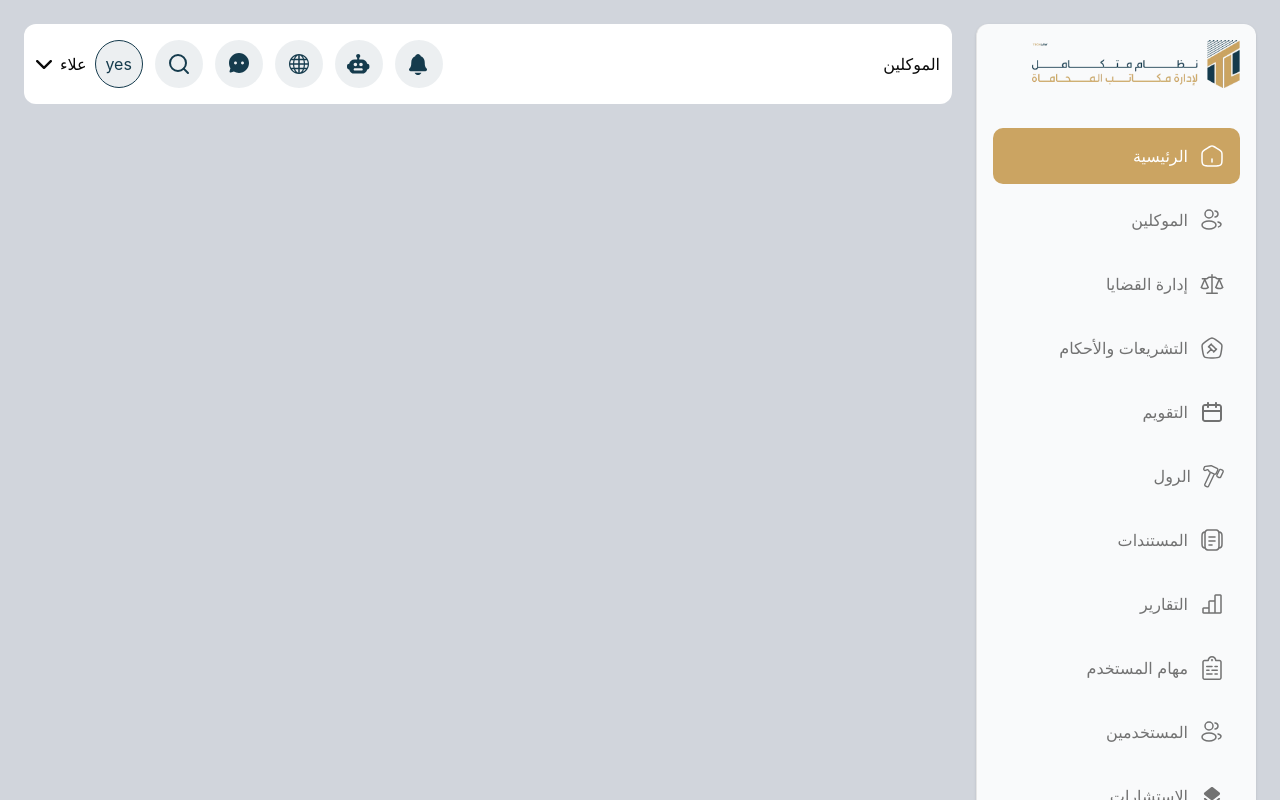
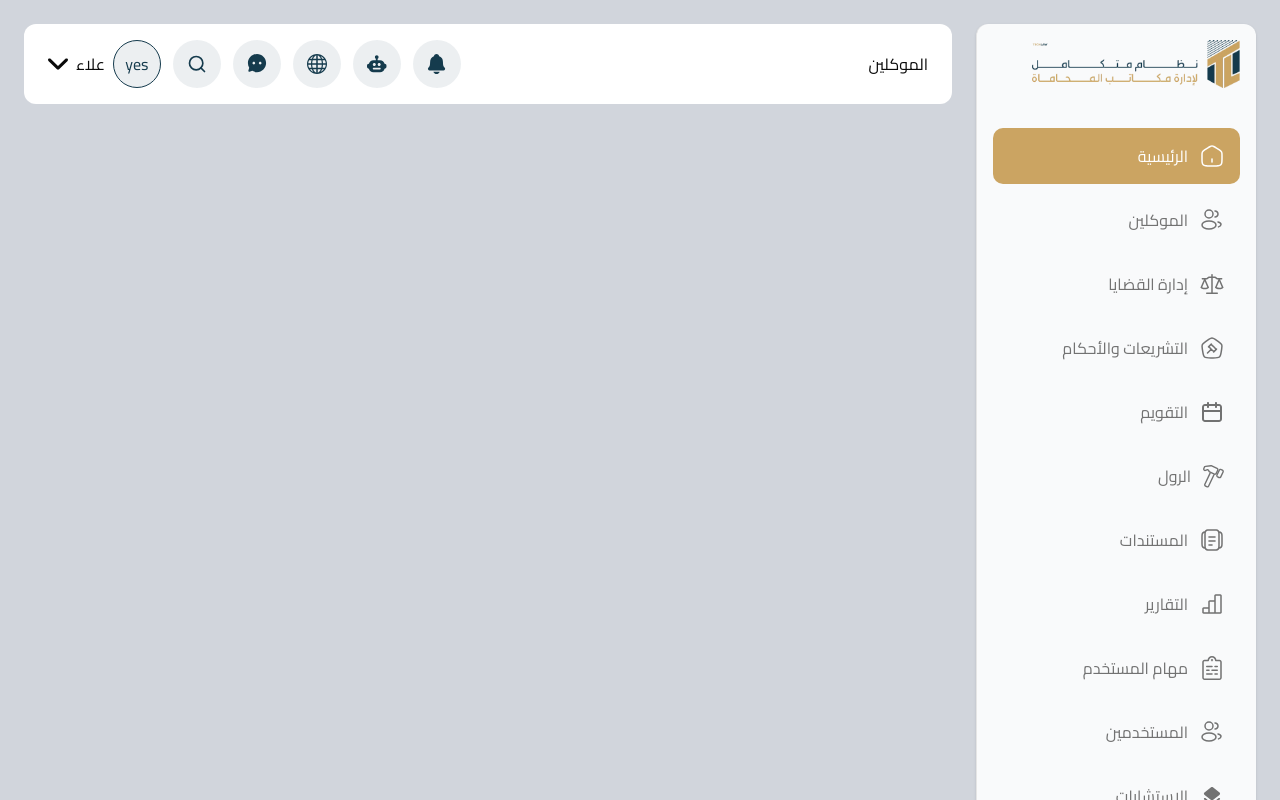
Before and after one commit to aWalid2/lawyer-front, a React (Vite) app: page /dashboard in a window 1280 px wide. Shown: the top 800 px of the page. Built offline with nearby package versions, Linux system fonts and the light colour scheme.

Commit message:
create some fixes

```diff
--- a/src/components/shared/Header/components/NavbarHeader.tsx
+++ b/src/components/shared/Header/components/NavbarHeader.tsx
@@ -16,58 +16,58 @@ import { CheveronDownIcon } from "../../icons/CheveronDown";
 
 export default function NavbarHeader() {
   return (
-    <header className="w-full bg-white rounded-0  md:rounded-[12px] px-3    ">
+    <header className="w-full bg-white rounded-0  md:rounded-[12px] px-6    ">
       <div className="h-20 flex justify-between   ">
         {/* Desktop Navigation */}
 
-        <div className="flex items-center justify-between w-full  ">
+        <div className="flex flex-wrap items-center justify-between w-full  ">
           <h1>الموكلين</h1>
-          <div className="hidden md:flex gap-3">
+          <div className=" flex gap-3">
             <Link
               to={"notifications"}
-              className="text-secondary h-12 w-12 bg-secondary/8 flex justify-center items-center rounded-full hover:bg-secondary  hover:text-white transition"
+              className="text-secondary h-6 w-6 sm:h-12 sm:w-12 bg-secondary/8 flex justify-center items-center rounded-full hover:bg-secondary  hover:text-white transition"
             >
-              <AlertIcon />
+              <AlertIcon className="h-3 w-3 sm:h-5 sm:w-5" />
             </Link>
             <Link
               to={"notifications"}
-              className="text-secondary h-12 w-12 bg-secondary/8 flex justify-center items-center rounded-full hover:bg-secondary  hover:text-white transition"
+              className="text-secondary h-6 w-6 sm:h-12 sm:w-12 bg-secondary/8 flex justify-center items-center rounded-full hover:bg-secondary  hover:text-white transition"
             >
-              <ChatBotIcon />
+              <ChatBotIcon className="h-3 w-3 sm:h-5 sm:w-5" />
             </Link>
             <Link
               to={"notifications"}
-              className="text-secondary h-12 w-12 bg-secondary/8 flex justify-center items-center rounded-full hover:bg-secondary  hover:text-white transition"
+              className="text-secondary h-6 w-6 sm:h-12 sm:w-12 bg-secondary/8 flex justify-center items-center rounded-full hover:bg-secondary  hover:text-white transition"
             >
-              <LangIcon />
+              <LangIcon className="h-3 w-3 sm:h-5 sm:w-5" />
             </Link>
             <Link
               to={"notifications"}
-              className="text-secondary h-12 w-12 bg-secondary/8 flex justify-center items-center rounded-full hover:bg-secondary  hover:text-white transition"
+              className="text-secondary h-6 w-6 sm:h-12 sm:w-12 bg-secondary/8 flex justify-center items-center rounded-full hover:bg-secondary  hover:text-white transition"
             >
-              <MessagesIcon />
+              <MessagesIcon className="h-3 w-3 sm:h-5 sm:w-5" />
             </Link>
             <Link
               to={"notifications"}
-              className="text-secondary h-12 w-12 bg-secondary/8 flex justify-center items-center rounded-full hover:bg-secondary  hover:text-white transition"
+              className="text-secondary h-6 w-6 sm:h-12 sm:w-12 bg-secondary/8 flex justify-center items-center rounded-full hover:bg-secondary  hover:text-white transition"
             >
-              <SearchIcon />
+              <SearchIcon className="h-3 w-3 sm:h-5 sm:w-5" />
             </Link>
 
             <Link to={"profile"} className="flex items-center gap-2 ">
-              <div className="text-secondary h-12 w-12 bg-secondary/8 flex justify-center items-center rounded-full  overflow-hidden border border-secondary">
+              <div className="text-secondary h-6 w-6 sm:h-12 sm:w-12 bg-secondary/8 flex justify-center items-center rounded-full  overflow-hidden border border-secondary">
                 yes
               </div>
               <p> علاء</p>
 
-              <CheveronDownIcon />
+              <CheveronDownIcon className="h-3 w-3 sm:h-5 sm:w-5" />
             </Link>
           </div>
         </div>
         {/* Left Section (Login + Mobile Menu) */}
         <div className="flex items-center gap-4">
           {/* Mobile Menu */}
-          <Sheet>
+          {/* <Sheet>
             <SheetTrigger asChild>
               <button className="md:hidden">
                 <Menu className="w-6 h-6 text-gray-700" />
@@ -123,7 +123,7 @@ export default function NavbarHeader() {
                 </Link>
               </div>
             </SheetContent>
-          </Sheet>
+          </Sheet> */}
         </div>
       </div>
     </header>
--- /dev/null
+++ b/src/components/shared/icons/View.tsx
@@ -0,0 +1,37 @@
+import type { SVGProps } from "react";
+
+export const ViewIcon = (Props: SVGProps<SVGSVGElement>) => {
+  return (
+    <svg
+      width={18}
+      height={15}
+      viewBox="0 0 18 15"
+      fill="none"
+      xmlns="http://www.w3.org/2000/svg"
+      {...Props}
+    >
+      <g opacity="0.5">
+        <path
+          d="M0.750501 4.12668C0.750501 4.12647 0.750334 4.1263 0.750129 4.1263C0.551216 4.1262 0.360476 4.04715 0.219817 3.90649C0.0790692 3.76574 0 3.57485 0 3.3758V2.25077C0.000586694 1.6542 0.237826 1.08224 0.659664 0.660397C1.0815 0.238558 1.65347 0.00131912 2.25004 0.000732422H3.37507C3.57412 0.000732422 3.76501 0.0798016 3.90575 0.220549C4.0465 0.361297 4.12557 0.552187 4.12557 0.751234C4.12557 0.950281 4.0465 1.14118 3.90575 1.28193C3.76501 1.42268 3.57412 1.50175 3.37507 1.50175H2.25004C2.05105 1.50194 1.86027 1.58107 1.71957 1.72178C1.57886 1.86248 1.49973 2.05327 1.49954 2.25226V3.37801C1.49954 3.47638 1.48016 3.57378 1.44251 3.66466C1.40487 3.75553 1.3497 3.8381 1.28015 3.90766C1.2106 3.97721 1.12802 4.03238 1.03715 4.07002C0.946385 4.10762 0.849111 4.127 0.750873 4.12705C0.750668 4.12705 0.750501 4.12688 0.750501 4.12668Z"
+          fill="currentColor"
+        />
+        <path
+          d="M17.2516 4.12779C17.0525 4.12779 16.8616 4.04872 16.7209 3.90797C16.5801 3.76723 16.5011 3.57634 16.5011 3.37729V2.25153C16.5009 2.05254 16.4217 1.86176 16.281 1.72106C16.1403 1.58035 15.9495 1.50121 15.7505 1.50101H14.6255C14.4265 1.50101 14.2356 1.42194 14.0948 1.2812C13.9541 1.14045 13.875 0.94956 13.875 0.750513C13.875 0.551466 13.9541 0.360564 14.0948 0.219817C14.2356 0.0790692 14.4265 0 14.6255 0H15.7505C16.3471 0.000586694 16.9191 0.237837 17.3409 0.659676C17.7628 1.08151 18 1.65348 18.0006 2.25005V3.37507C18.001 3.47372 17.9819 3.57147 17.9444 3.66273C17.907 3.75399 17.8519 3.83697 17.7823 3.90689C17.7127 3.97682 17.63 4.03232 17.5389 4.07023C17.4479 4.10814 17.3502 4.1277 17.2516 4.12779Z"
+          fill="currentColor"
+        />
+        <path
+          d="M3.37507 15.002H2.25004C1.65347 15.0014 1.0815 14.7642 0.659664 14.3424C0.237826 13.9205 0.000586694 13.3486 0 12.752V11.627C0 11.4279 0.0790692 11.237 0.219817 11.0963C0.360564 10.9555 0.551454 10.8765 0.750501 10.8765C0.949548 10.8765 1.14045 10.9555 1.2812 11.0963C1.42194 11.237 1.50101 11.4279 1.50101 11.627V12.752C1.50121 12.951 1.58034 13.1418 1.72104 13.2825C1.86175 13.4232 2.05253 13.5023 2.25152 13.5025H3.37655C3.5754 13.5025 3.7661 13.5815 3.90671 13.7221C4.04732 13.8627 4.12631 14.0534 4.12631 14.2523C4.12631 14.4511 4.04732 14.6418 3.90671 14.7824C3.7661 14.9231 3.5754 15.002 3.37655 15.002H3.37507Z"
+          fill="currentColor"
+        />
+        <path
+          d="M15.7505 15.0021H14.6255C14.4265 15.0021 14.2356 14.923 14.0948 14.7822C13.9541 14.6415 13.875 14.4506 13.875 14.2515C13.875 14.0525 13.9541 13.8616 14.0948 13.7208C14.2356 13.5801 14.4265 13.501 14.6255 13.501H15.7505C15.9495 13.5008 16.1403 13.4217 16.281 13.281C16.4217 13.1403 16.5008 12.9495 16.501 12.7505V11.6255C16.501 11.4265 16.5801 11.2356 16.7209 11.0948C16.8616 10.9541 17.0525 10.875 17.2516 10.875C17.4506 10.875 17.6415 10.9541 17.7822 11.0948C17.923 11.2356 18.0021 11.4265 18.0021 11.6255V12.7505C18.0013 13.3474 17.7638 13.9197 17.3417 14.3417C16.9197 14.7638 16.3474 15.0013 15.7505 15.0021Z"
+          fill="currentColor"
+        />
+      </g>
+      <path
+        d="M8.99932 2.94885C7.65112 2.90813 6.32833 3.32154 5.24327 4.12274C4.15821 4.92395 3.3738 6.06648 3.01593 7.36695C2.99339 7.45566 2.99339 7.5486 3.01593 7.63731C3.41141 8.91523 4.20564 10.033 5.28233 10.8268C6.35901 11.6207 7.6616 12.049 8.99932 12.049C10.337 12.049 11.6396 11.6207 12.7163 10.8268C13.793 10.033 14.5872 8.91523 14.9827 7.63731C15.0052 7.5486 15.0052 7.45566 14.9827 7.36695C14.6247 6.06655 13.8403 4.9241 12.7552 4.12291C11.6702 3.32173 10.3475 2.90826 8.99932 2.94885ZM8.99932 9.75217C8.5543 9.75217 8.11927 9.62021 7.74925 9.37297C7.37923 9.12573 7.09084 8.77432 6.92054 8.36318C6.75023 7.95204 6.70568 7.49963 6.7925 7.06316C6.87932 6.6267 7.09361 6.22578 7.40829 5.9111C7.72296 5.59643 8.12388 5.38214 8.56035 5.29532C8.99681 5.2085 9.44923 5.25305 9.86037 5.42335C10.2715 5.59365 10.6229 5.88205 10.8702 6.25206C11.1174 6.62208 11.2494 7.05711 11.2494 7.50213C11.2476 8.09834 11.01 8.66962 10.5884 9.09121C10.1668 9.51279 9.59553 9.75041 8.99932 9.75217Z"
+        fill="currentColor"
+      />
+    </svg>
+  );
+};
--- a/src/features/dashboard/components/NavDashboard.tsx
+++ b/src/features/dashboard/components/NavDashboard.tsx
@@ -15,7 +15,7 @@ import { NavLink } from "react-router-dom";
 import { UsersIcon } from "@/components/shared/icons/Users";
 import { SettingsIcon } from "@/components/shared/icons/Settings";
 
-const linkClass = ({ isActive }) =>
+const linkClass = ({ isActive }: { isActive: boolean }) =>
   `flex items-center justify-between p-4 rounded-lg transition
      ${isActive ? "bg-primary text-white" : "text-[#727272]  hover:bg-primary hover:text-white"}`;
 
--- a/src/features/dashboard/components/SidebarDashboard.tsx
+++ b/src/features/dashboard/components/SidebarDashboard.tsx
@@ -1,16 +1,4 @@
-import { NavLink } from "react-router-dom";
-import { useState } from "react";
-import {
-  Calendar,
-  ChevronsLeftRight,
-  FileBarChart2,
-  FileChartColumnIncreasing,
-  Filter,
-  Menu,
-  Settings,
-  User,
-  UsersIcon,
-} from "lucide-react";
+import { Menu } from "lucide-react";
 import {
   Sheet,
   SheetContent,
@@ -22,16 +10,6 @@ import {
 import NavDashboard from "./NavDashboard";
 
 const SidebarDashboard = () => {
-  const [open, setOpen] = useState(null);
-
-  const toggle = (name) => {
-    setOpen(open === name ? null : name);
-  };
-
-  const linkClass = ({ isActive }) =>
-    `flex items-center justify-between p-4 rounded-lg transition
-     ${isActive ? "bg-primary text-white" : "text-[#727272]  hover:bg-primary hover:text-white"}`;
-
   return (
     <>
       <aside className=" ">
@@ -58,8 +36,8 @@ const SidebarDashboard = () => {
             قائمة التنقل الخاصة بالموقع
           </SheetDescription>
 
-          <SheetContent side="left" className="w-72 bg-white pt-3 px-4">
-            <div className="h-fit min:h-fit w-70 md:bg-gray-50  p-4   ">
+          <SheetContent side="left" className="w-83 bg-white pt-3 px-4 ">
+            <div className="h-fit min:h-fit w-80 md:bg-gray-50  p-4   overflow-y-scroll  ">
               <div className="flex items-center gap-3">
                 <img
                   src="/public/images/logo.webp"
--- a/src/index.css
+++ b/src/index.css
@@ -1,3 +1,4 @@
+@import url("https://fonts.googleapis.com/css2?family=Cairo:wght@200;300;400;500;600;700;800;900&display=swap");
 @import "tailwindcss";
 @import "tw-animate-css";
 @import "shadcn/tailwind.css";
@@ -13,6 +14,7 @@
     @apply border-border outline-ring/50;
   }
   body {
+    font-family: "Cairo", sans-serif;
     @apply bg-background text-foreground;
   }
 }
@@ -25,7 +27,7 @@
 } */
 
 body {
-  font-family: var(--font-cairo-sans), Arial, Helvetica, sans-serif;
+  font-family: "Cairo", Arial, Helvetica, sans-serif;
 }
 
 @layer components {
```
Also changed, not shown: src/components/clients/table/componnents/TableRow.tsx (+14 -11 lines).
